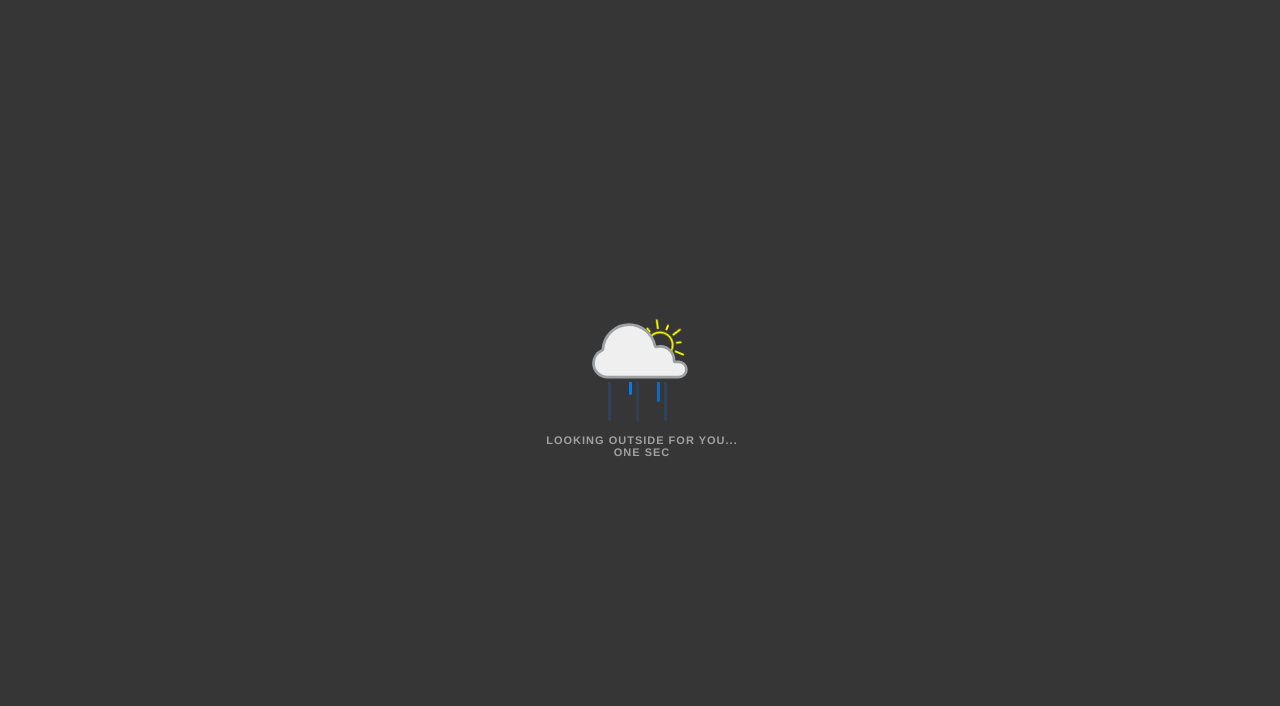
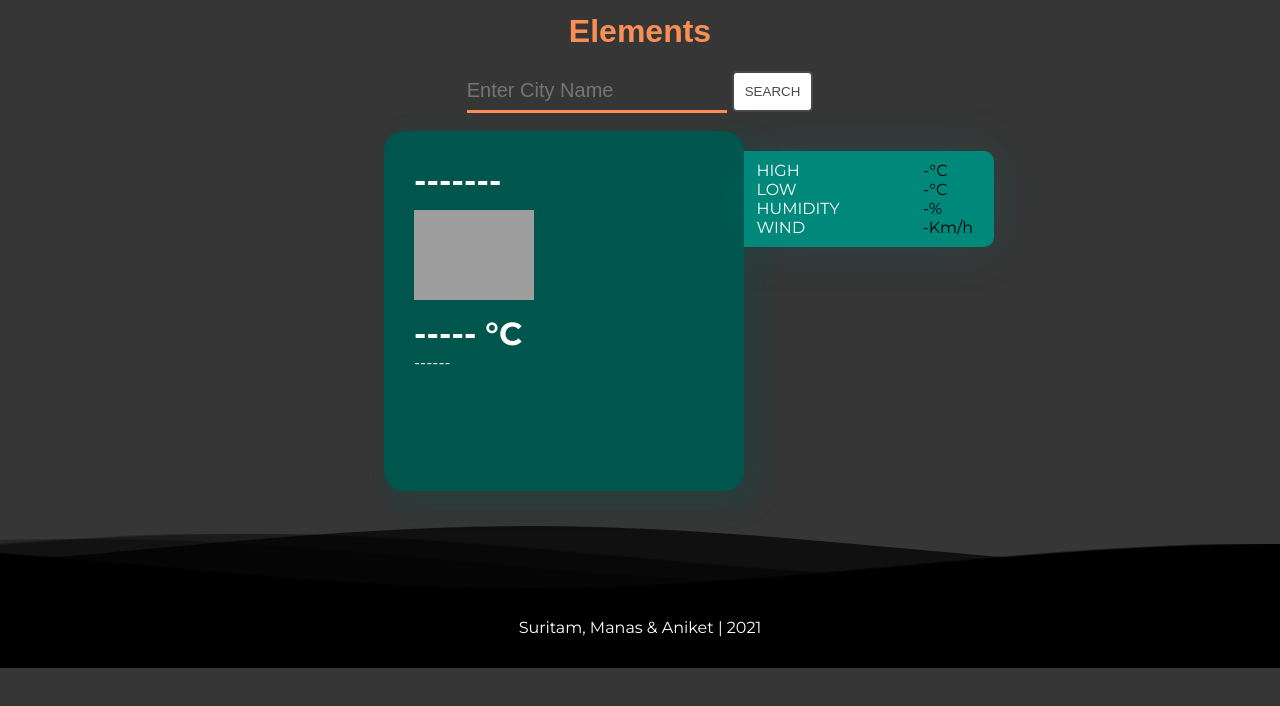
Before and after one commit to aniket-sk/elements, a plain HTML site: page index.html in a window 1280 px wide. Drawn offline with nearby package versions, Linux system fonts and the light colour scheme; grey boxes are pictures that could not be loaded; a web font is replaced by a local one.

Commit message:
disabled the loader

```diff
--- a/index.html
+++ b/index.html
@@ -91,7 +91,7 @@
         </div>
     </footer>
 
-    <div class="loader-wrapper">
+<!--     <div class="loader-wrapper">
         <div class="preloader" style="opacity: 1; ">
             <svg version="1.1" id="sun" xmlns="http://www.w3.org/2000/svg" xmlns:xlink="http://www.w3.org/1999/xlink"
                 x="0px" y="0px" width="10px" height="10px" viewBox="0 0 10 10" enable-background="new 0 0 10 10"
@@ -164,7 +164,7 @@
                 LOOKING OUTSIDE FOR YOU... ONE SEC
             </div>
         </div>
-    </div>
+    </div> -->
 
     <script src="script.js" />
 
```
